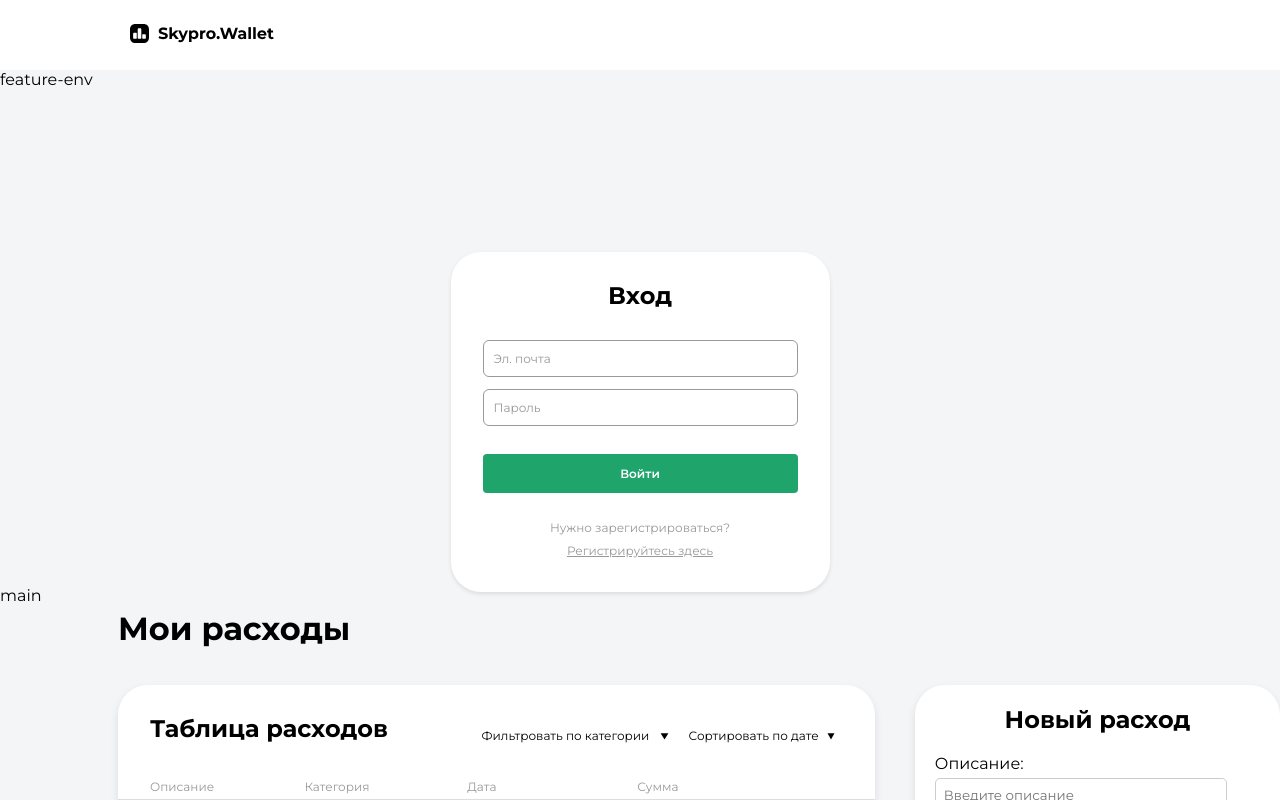
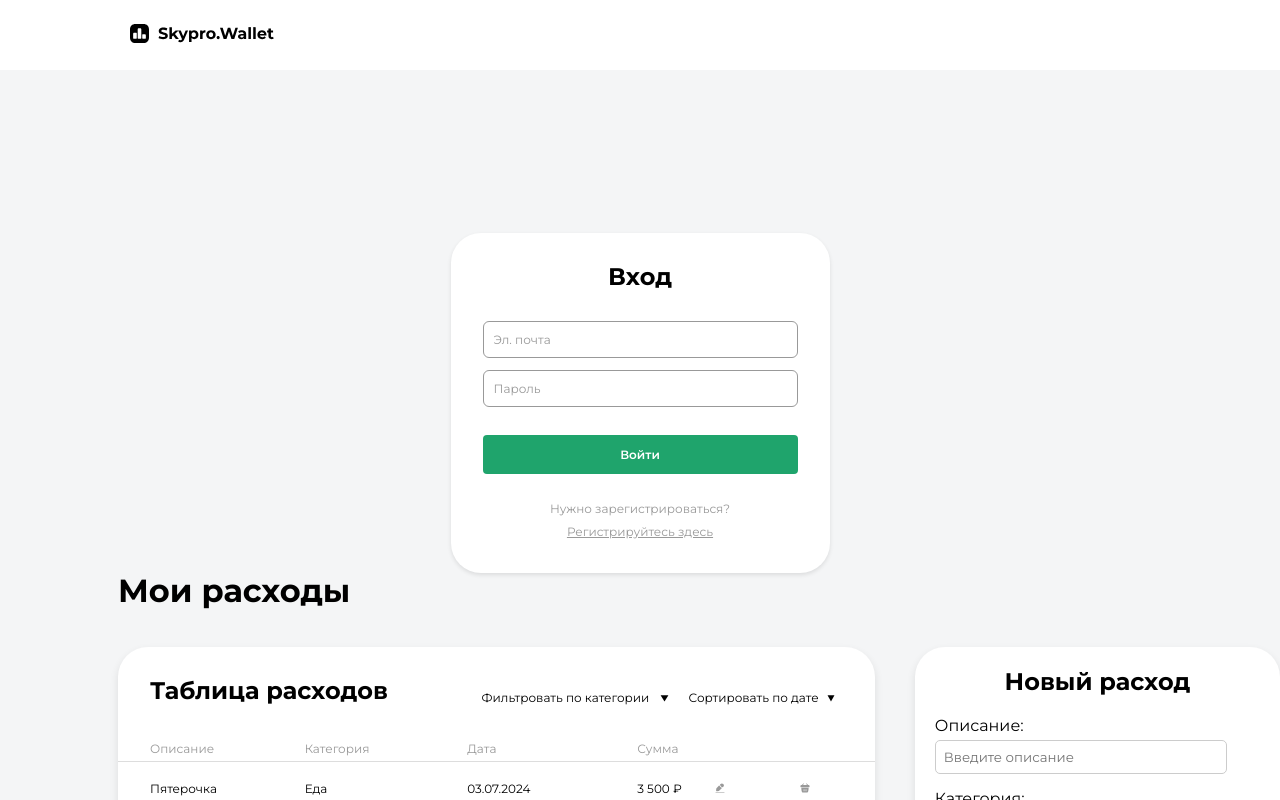
Before and after one commit to Natkn/Wallet-WD_22_react_2, a React (Vite) app: page / in a window 1280 px wide. Shown: the top 800 px of the page. Built offline with nearby package versions, Linux system fonts and the light colour scheme.

Commit message:
в процессе  создания верстки главного экрана

```diff
--- a/src/App.jsx
+++ b/src/App.jsx
@@ -10,10 +10,7 @@ function App() {
         <>
             <GlobalStyles />
             <Header />
-feature-env
             <AuthForm />
-
- main
             <MainPage />
         </>
     )
```
